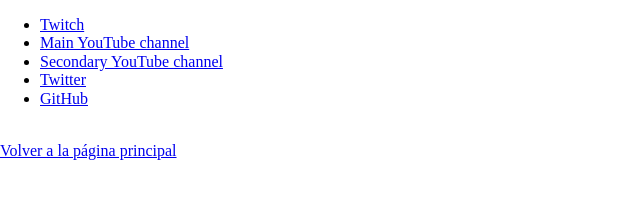
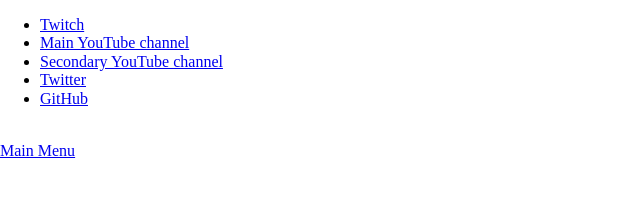
Before and after one commit to LofyyJAM/lofyy.github.io, a plain HTML site: page links.html in a window 1280 px wide. Shown: the whole page, without its empty margins (0-640 px from the left). Drawn offline with Linux system fonts and the light colour scheme.

Commit message:
Update links.html

```diff
--- a/links.html
+++ b/links.html
@@ -16,6 +16,6 @@
 				<li class="githublink"><a href="https://github.com/LofyyJAM" target="_blank">GitHub</a>
 				</ul>
 			<br>
-			<a href="index.html">Volver a la página principal</a>
+			<a href="index.html">Main Menu</a>
 		</body>
 </html>
```
